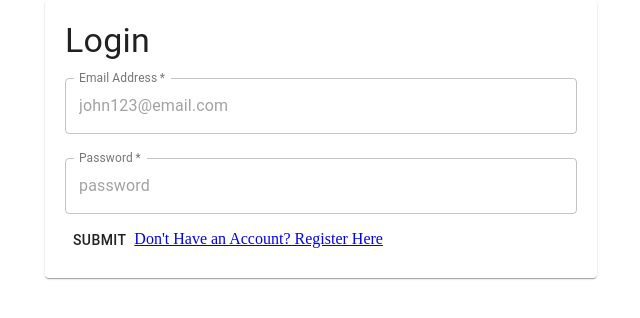
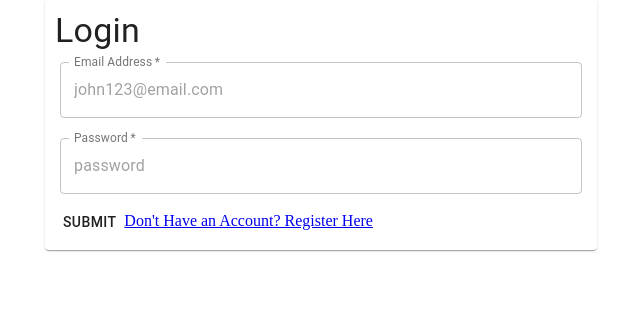
Before and after one commit to Carlnaza/project-me, a React (Create React App) app in the folder client/: page /login in a window 1280 px wide. Shown: the top 318 px of the page, without its empty margins (319-959 px from the left). Built offline with nearby package versions, Linux system fonts and the light colour scheme.

Commit message:
Changed haldInput to input and Set Flex and Margin

```diff
--- a/client/src/styles/styles.js
+++ b/client/src/styles/styles.js
@@ -6,14 +6,18 @@ const styles = makeStyles((theme) => ({
   },
   loginCard: {
     justifyContent: 'center',
-    padding: '20px'
+    padding: '10px'
   },
   centeredFlex: {
     display: 'flex',
     justifyContent: 'space-between'
   },
-  halfInput: {
-    width: '48%'
+  input: {
+    margin: '10px 5px',
+    flex: 1
+  },
+  hide: {
+    display: 'none'
   }
 }))
 
```
